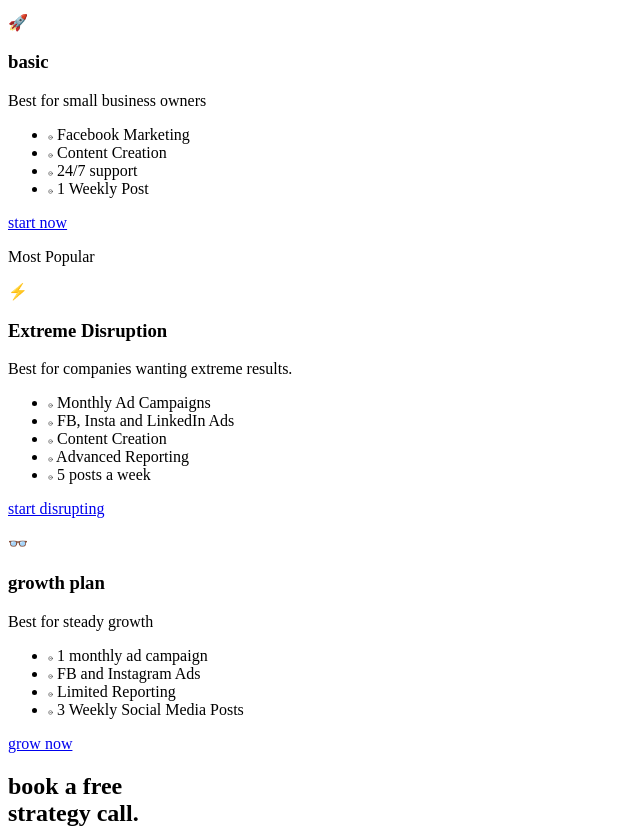
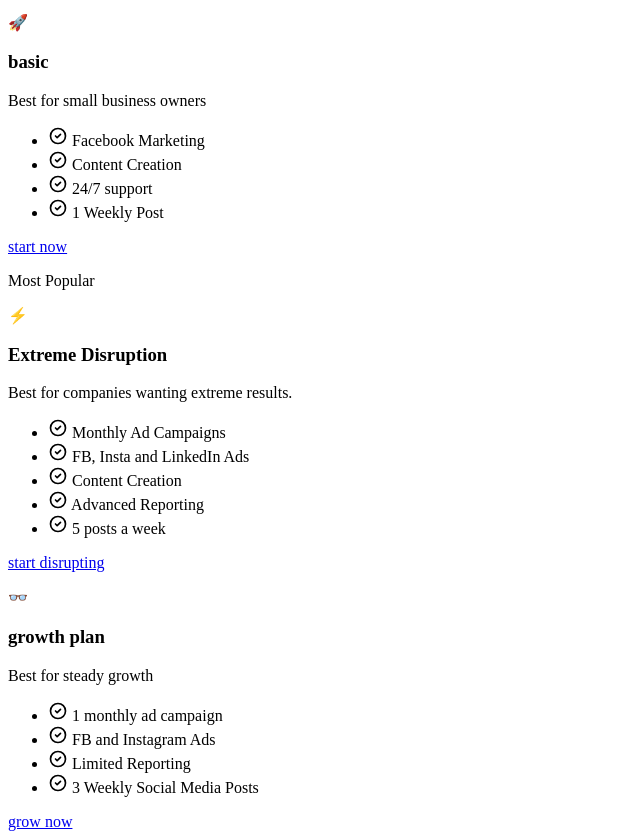
Before and after one commit to lukebricknell/BYUI, a plain HTML site: page personalsite/index.html in a window 1280 px wide. Shown: the part 869-1702 px from the top of the page, without its empty margins (0-640 px from the left). Drawn offline with Linux system fonts and the light colour scheme.

Commit message:
Update Icon size

```diff
--- a/personalsite/index.html
+++ b/personalsite/index.html
@@ -91,8 +91,8 @@
                 <li class="flex items-center">
                   <svg
                     class="w-5 h-5 mr-2.5"
-                    width="5px"
-                    height="5px"
+                    width="20px"
+                    height="20px"
                     xmlns="http://www.w3.org/2000/svg"
                     fill="none"
                     viewBox="0 0 24 24"
@@ -111,8 +111,8 @@
                 <li class="flex items-center">
                   <svg
                     class="w-5 h-5 mr-2.5"
-                    width="5px"
-                    height="5px"
+                    width="20px"
+                    height="20px"
                     xmlns="http://www.w3.org/2000/svg"
                     fill="none"
                     viewBox="0 0 24 24"
@@ -131,8 +131,8 @@
                 <li class="flex items-center">
                   <svg
                     class="w-5 h-5 mr-2.5"
-                    width="5px"
-                    height="5px"
+                    width="20px"
+                    height="20px"
                     xmlns="http://www.w3.org/2000/svg"
                     fill="none"
                     viewBox="0 0 24 24"
@@ -151,8 +151,8 @@
                 <li class="flex items-center">
                   <svg
                     class="w-5 h-5 mr-2.5"
-                    width="5px"
-                    height="5px"
+                    width="20px"
+                    height="20px"
                     xmlns="http://www.w3.org/2000/svg"
                     fill="none"
                     viewBox="0 0 24 24"
@@ -224,8 +224,8 @@
                   <li class="flex items-center">
                     <svg
                       class="w-5 h-5 mr-2.5"
-                      width="5px"
-                      height="5px"
+                      width="20px"
+                      height="20px"
                       xmlns="http://www.w3.org/2000/svg"
                       fill="none"
                       viewBox="0 0 24 24"
@@ -244,8 +244,8 @@
                   <li class="flex items-center">
                     <svg
                       class="w-5 h-5 mr-2.5"
-                      width="5px"
-                      height="5px"
+                      width="20px"
+                      height="20px"
                       xmlns="http://www.w3.org/2000/svg"
                       fill="none"
                       viewBox="0 0 24 24"
@@ -264,8 +264,8 @@
                   <li class="flex items-center">
                     <svg
                       class="w-5 h-5 mr-2.5"
-                      width="5px"
-                      height="5px"
+                      width="20px"
+                      height="20px"
                       xmlns="http://www.w3.org/2000/svg"
                       fill="none"
                       viewBox="0 0 24 24"
@@ -284,8 +284,8 @@
                   <li class="flex items-center text-gray-400">
                     <svg
                       class="w-5 h-5 mr-2.5"
-                      width="5px"
-                      height="5px"
+                      width="20px"
+                      height="20px"
                       xmlns="http://www.w3.org/2000/svg"
                       fill="none"
                       viewBox="0 0 24 24"
@@ -304,8 +304,8 @@
                   <li class="flex items-center text-gray-400">
                     <svg
                       class="w-5 h-5 mr-2.5"
-                      width="5px"
-                      height="5px"
+                      width="20px"
+                      height="20px"
                       xmlns="http://www.w3.org/2000/svg"
                       fill="none"
                       viewBox="0 0 24 24"
@@ -354,8 +354,8 @@
                 <li class="flex items-center">
                   <svg
                     class="w-5 h-5 mr-2.5"
-                    width="5px"
-                    height="5px"
+                    width="20px"
+                    height="20px"
                     xmlns="http://www.w3.org/2000/svg"
                     fill="none"
                     viewBox="0 0 24 24"
@@ -374,8 +374,8 @@
                 <li class="flex items-center">
                   <svg
                     class="w-5 h-5 mr-2.5"
-                    width="5px"
-                    height="5px"
+                    width="20px"
+                    height="20px"
                     xmlns="http://www.w3.org/2000/svg"
                     fill="none"
                     viewBox="0 0 24 24"
@@ -394,8 +394,8 @@
                 <li class="flex items-center">
                   <svg
                     class="w-5 h-5 mr-2.5"
-                    width="5px"
-                    height="5px"
+                    width="20px"
+                    height="20px"
                     xmlns="http://www.w3.org/2000/svg"
                     fill="none"
                     viewBox="0 0 24 24"
@@ -414,8 +414,8 @@
                 <li class="flex items-center text-gray-400">
                   <svg
                     class="w-5 h-5 mr-2.5"
-                    width="5px"
-                    height="5px"
+                    width="20px"
+                    height="20px"
                     xmlns="http://www.w3.org/2000/svg"
                     fill="none"
                     viewBox="0 0 24 24"
```
Also changed, not shown: personalsite/pricing.html (+26 -18 lines).
